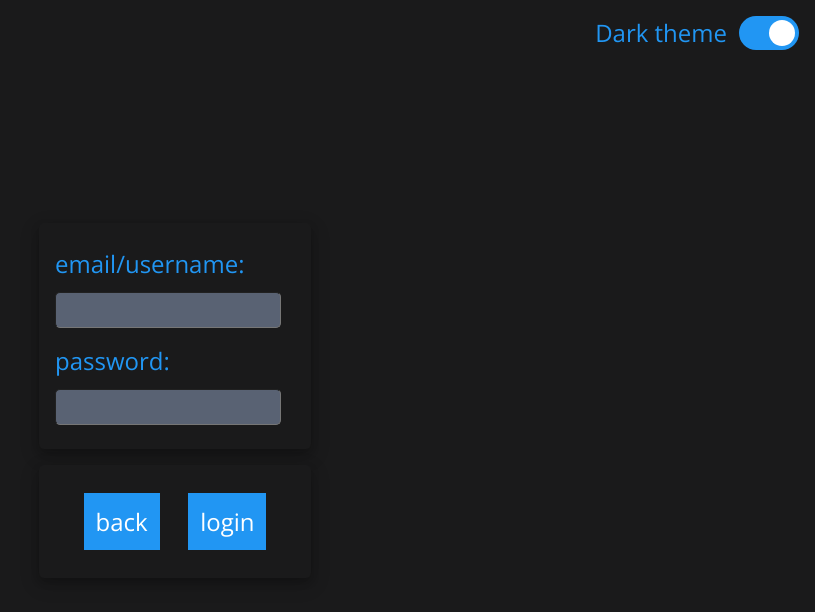
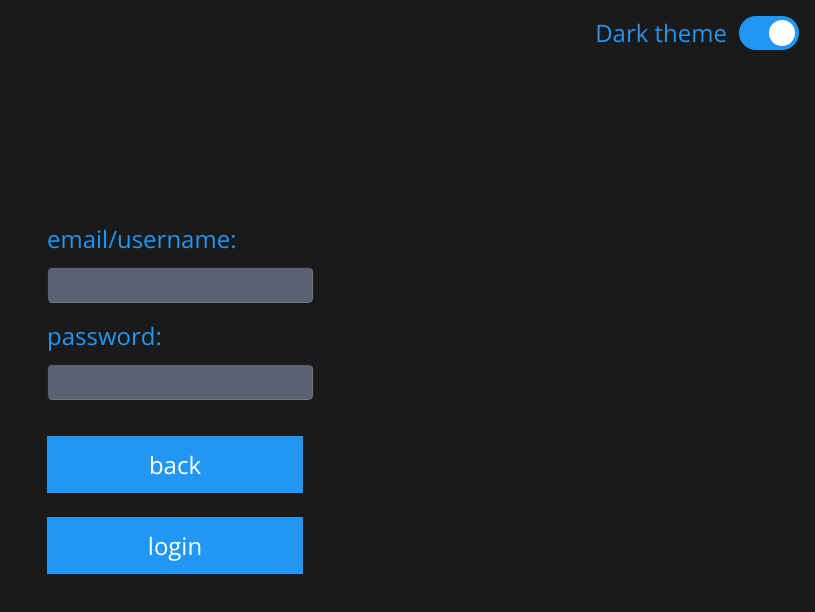
Before and after one commit to oliverlevay/virtual-list, a React (Create React App) app: page / in a window 1280 px wide. Both pictures are taken after a click on the button "login". Shown: the top 612 px of the page, without its empty margins (465-1280 px from the left). Built offline with nearby package versions, Linux system fonts and the light colour scheme.

Commit message:
updated UI from tottes comments

```diff
--- a/src/App.js
+++ b/src/App.js
@@ -31,11 +31,9 @@ const Information = styled.div`
   display: flex;
   flex-direction: column;
   background-color: ${(props) => color("background", props.darkMode)};
-  padding: 1em;
   margin: 1em 0;
-  min-width: 15em;
+  width: 16em;
   border-radius: 5px;
-  box-shadow: 0 4px 8px 0 rgba(0, 0, 0, 0.2), 0 6px 20px 0 rgba(0, 0, 0, 0.19);
 `;
 
 const InputAndTextContainer = styled.div`
@@ -43,12 +41,13 @@ const InputAndTextContainer = styled.div`
 `;
 
 const Input = styled.input`
+  color: ${(props) => color("text", props.darkMode)};
   display: flex;
   border-width: 1px;
-  padding: 0.5em 0.25em;
-  width: 90%;
+  padding: 0.5em 0.25em 0.5em 0.25em;
   border-radius: 5px;
   font-size: 1em;
+  width: 100%;
   background-color: ${(props) => color("background2", props.darkMode)};
   ${({ failed }) =>
     failed &&
@@ -87,11 +86,6 @@ const Button = styled.button`
   }
 `;
 
-const RowContainer = styled.div`
-  display: flex;
-  justify-content: space-evenly;
-`;
-
 const ErrorMessage = styled.div`
   color: ${color("error")};
 `;
@@ -107,8 +101,10 @@ const App = () => {
   const [passwordFailed, setPasswordFailed] = useState(false);
   const [password2, setPassword2] = useState("");
   const [email, setEmail] = useState("");
+  const [emailFailed, setEmailFailed] = useState(false);
   const [api, setApi] = useState(new Api());
   const [error, setError] = useState("");
+  const [emailError, setEmailError] = useState("");
 
   const login = async () => {
     console.log(username, password);
@@ -133,7 +129,8 @@ const App = () => {
       setPassword2("");
     }
     if (!email.includes("@") || !email.includes(".")) {
-      alert("That doesn't look like a valid email address");
+      setEmailError("That doesn't look like a valid email address");
+      setEmailFailed(true);
       return;
     }
     var result = await api.CreateUser(email, username, username, password);
@@ -149,6 +146,14 @@ const App = () => {
   const loggedInUpdater = () => {
     setLoggedIn(true);
     setLoggingIn(false);
+  };
+
+  const cleanUpForms = () => {
+    setUsername("");
+    setPassword("");
+    setUsernameFailed(false);
+    setPasswordFailed(false);
+    setError("");
   };
 
   return (
@@ -210,11 +215,11 @@ const App = () => {
               <ErrorMessage>{error}</ErrorMessage>
             </Information>
             <Information darkMode={darkMode}>
-              <RowContainer>
               <Button
                 darkMode={darkMode}
                 onClick={() => {
                   setLoggingIn(false);
+                  cleanUpForms();
                 }}
               >
                 back
@@ -227,7 +232,6 @@ const App = () => {
               >
                 login
               </Button>
-              </RowContainer>
             </Information>
           </div>
         )}
@@ -239,8 +243,10 @@ const App = () => {
                 <Input
                   darkMode={darkMode}
                   value={email}
+                  failed={emailFailed}
                   onChange={(event) => setEmail(event.target.value)}
                 ></Input>
+                <ErrorMessage>{emailError}</ErrorMessage>
               </InputAndTextContainer>
               <InputAndTextContainer>
                 <Text darkMode={darkMode}>username:</Text>
@@ -270,7 +276,6 @@ const App = () => {
               </InputAndTextContainer>
             </Information>
             <Information darkMode={darkMode}>
-              <RowContainer>
               <Button
                 darkMode={darkMode}
                 onClick={() => {
@@ -287,7 +292,6 @@ const App = () => {
               >
                 register
               </Button>
-              </RowContainer>
             </Information>
           </div>
         )}
--- a/src/Library/color.js
+++ b/src/Library/color.js
@@ -11,6 +11,8 @@ const color = (colorCode, dark = true) => {
         return "#596273";
       case "error":
         return "#ea0027";
+      case "text":
+        return "white";
       default:
         break;
     }
@@ -26,6 +28,8 @@ const color = (colorCode, dark = true) => {
         return "#ffffff";
       case "error":
         return "#ea0027";
+      case "text":
+        return "black";
       default:
         break;
     }
```
Also changed, not shown: src/App.css (deleted, +0 -38 lines). Lines whose indentation alone changed are shown as unchanged.
